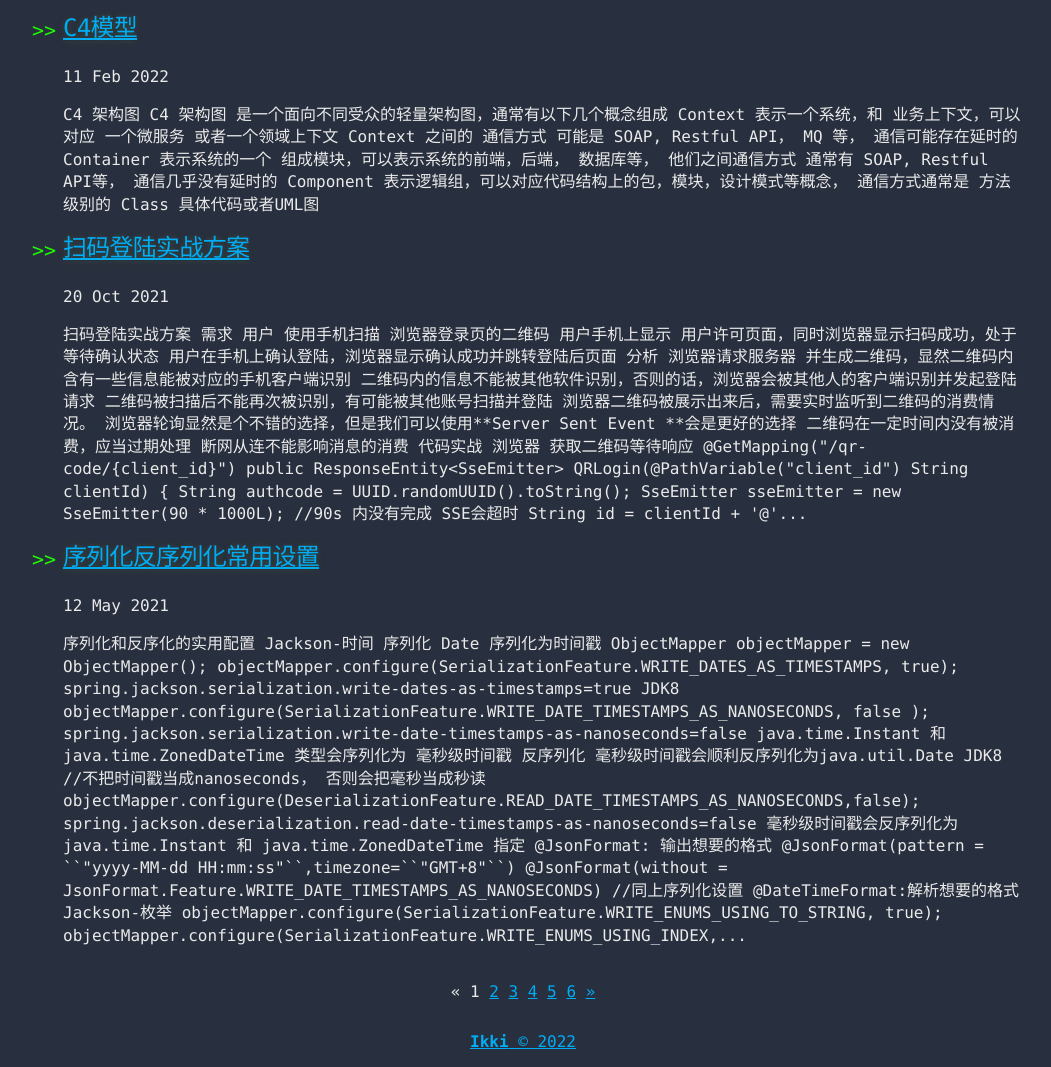
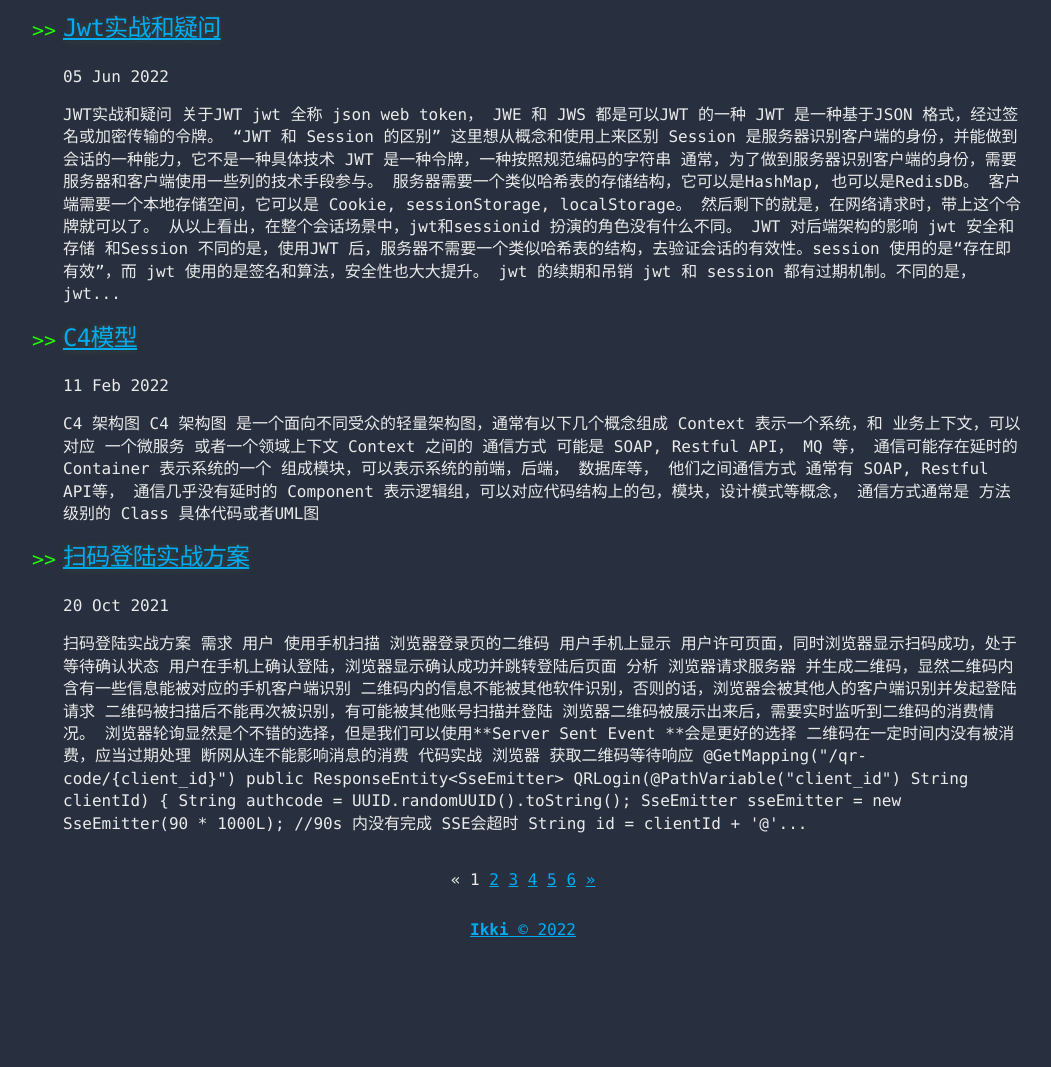
Before and after one commit to Ikki-Dai/blogs, a Jekyll site: the page built from index.html, in a window 1280 px wide, cut to the strip 104-1171 px from the top of the page. Shown: the whole strip, without its empty margins (117-1168 px from the left). Built offline with Jekyll 4.4.1, drawn with Linux system fonts in a browser that asks for light colours; the list of posts is cut into pages by our own code; after the commit the page ends 1059 px from its top, so only the background shows below that.

Commit message:
add new post

```diff
--- /dev/null
+++ b/_posts/2022-06-05-JWT实战和疑问.md
@@ -0,0 +1,46 @@
+# JWT实战和疑问
+
+## 关于JWT
+
+jwt 全称 json web token， JWE 和 JWS 都是可以JWT 的一种
+
+JWT 是一种基于JSON 格式，经过签名或加密传输的令牌。
+
+## “JWT 和 Session 的区别”
+
+这里想从概念和使用上来区别
+
+- Session 是服务器识别客户端的身份，并能做到会话的一种能力，它不是一种具体技术
+
+- JWT 是一种令牌，一种按照规范编码的字符串
+
+通常，为了做到服务器识别客户端的身份，需要服务器和客户端使用一些列的技术手段参与。
+
+- 服务器需要一个类似哈希表的存储结构，它可以是HashMap, 也可以是RedisDB。
+
+- 客户端需要一个本地存储空间，它可以是 Cookie, sessionStorage, localStorage。
+
+- 然后剩下的就是，在网络请求时，带上这个令牌就可以了。
+
+从以上看出，在整个会话场景中，jwt和sessionid 扮演的角色没有什么不同。
+
+## JWT 对后端架构的影响
+
+#### jwt 安全和存储
+
+和Session 不同的是，使用JWT 后，服务器不需要一个类似哈希表的结构，去验证会话的有效性。session 使用的是“存在即有效”，而 jwt 使用的是签名和算法，安全性也大大提升。
+
+### jwt 的续期和吊销
+
+- jwt 和 session 都有过期机制。不同的是，jwt 需要额外的token 进行续期，而session 仅仅更新服务端对应的 过期时间，同样的，更换一个新的token 比一个常驻内存的id 要安全的多
+
+- jwt 可以使用黑名单机制进行 jwt 的吊销，虽然这样用到了额外的存储，看似和session 机制类似了，但就使用的存储空间而言，资源的消耗仍然极小。（如果是用户大量退出登陆的恶意猜想，我想说的是，这种人宁愿不去猜想session 的安全问题，也要拼命维护自己的技术尊严）
+
+- 关于变更密码会话失效的场景。可能用户只在 新的设备上尝试登陆时忘记了密码，但不需要让其他端侧的会话失效。
+
+### jwt在分布式场景下的长处
+
+随着移动互联网和多端的使用场景的出现，jwt 展现了它的优势。
+
+- 海量的设备进行会话时，服务端不需要中心化验证token 的合法性。session 的技术手段往往会导致 “用户服务”或“账号服务” 其他业务线的线的性能瓶颈
+- 移动设备 经常使用WebView 技术，而WebView 的Cookie 是需要手动开启的
```
Also changed, not shown: _posts/2021-10-20-扫码登陆实战方案.md (+1 -2 lines).
